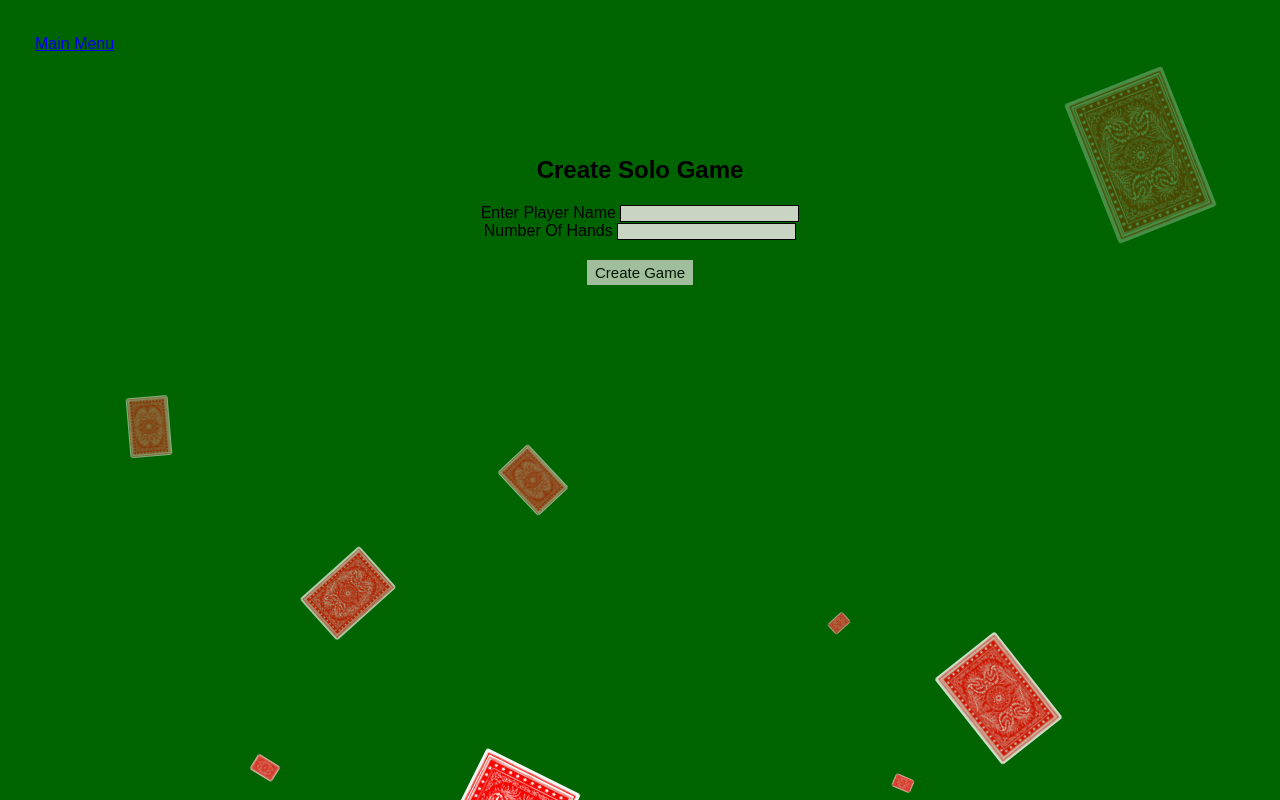
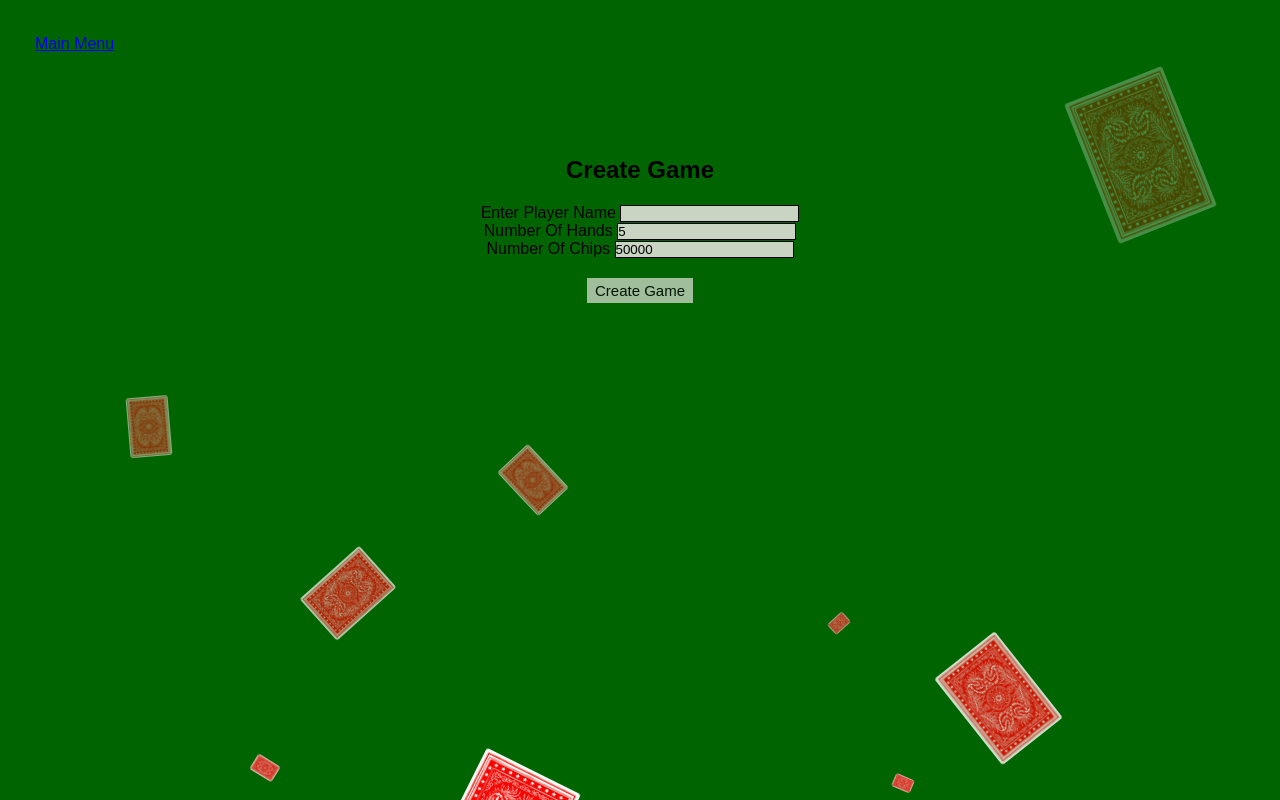
Before and after one commit to PolynomialD/Blackjack, a website built with webpack: page html/PlayBlackJack.html in a window 1280 px wide. Both pictures are taken after a click on the button "Solo Game". Built offline with nearby package versions, Linux system fonts and the light colour scheme.

Commit message:
added chips input for soloplayer

```diff
--- a/html/PlayBlackJack.html
+++ b/html/PlayBlackJack.html
@@ -16,11 +16,13 @@
     <button id="solo-game-button" class="game-button" onclick="showGameInputs('solo')">Solo Game</button><br>
     <button id="game-button" class="game-button" onclick="showGameInputs()">Multiplayer</button>
     <div id="solo-game-form" class="hidden">
-      <h2>Create Solo Game</h2>
+      <h2>Create Game</h2>
       <label>Enter Player Name</label>
       <input id="solo-game-name-input" class="input" type="text"/> <br>
       <label>Number Of Hands</label>
-      <input id="solo-game-hands-input" class="input" type="number"/><br>
+      <input id="solo-game-hands-input" class="input" type="number" value="5"/><br>
+      <label>Number Of Chips</label>
+      <input id="solo-game-chips-input" class="input" type="number" value="50000" step="10000"/><br>
       <button id="create-solo-game-button" class="inputButton" onclick="startSoloGame()">Create Game</button> <br><br>
     </div>
     <div id="game-form" class="hidden">
--- a/src/PlayBlackJack.js
+++ b/src/PlayBlackJack.js
@@ -313,8 +313,9 @@ function insuranceBet() {
 function startSoloGame() {
   const name = document.getElementById('solo-game-name-input').value
   const hands = document.getElementById('solo-game-hands-input').value
+  const chips = Number(document.getElementById('solo-game-chips-input').value)
   if (hands > 0) {
-    game.addSoloPlayer(name, 50000, hands)
+    game.addSoloPlayer(name, chips, hands)
     startGame()
     createSoloElements()
     game.soloGame = true
```
